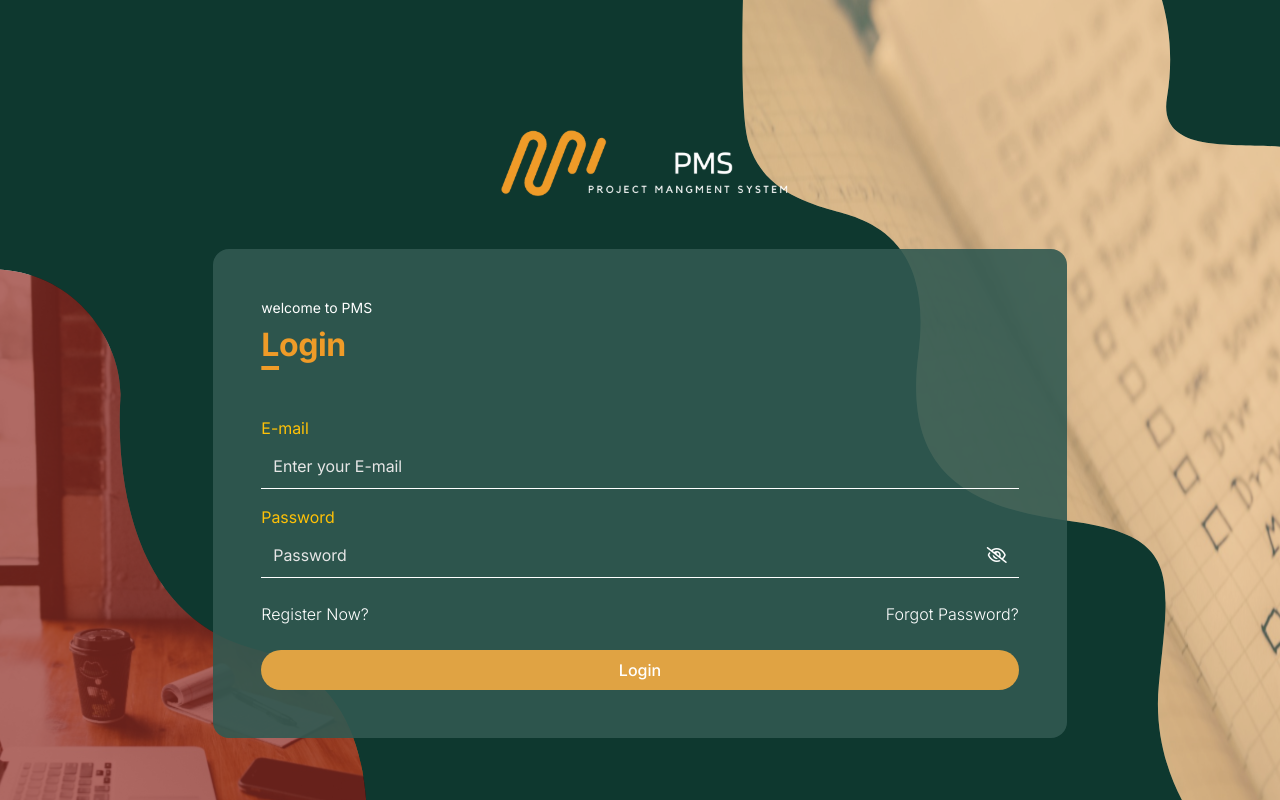
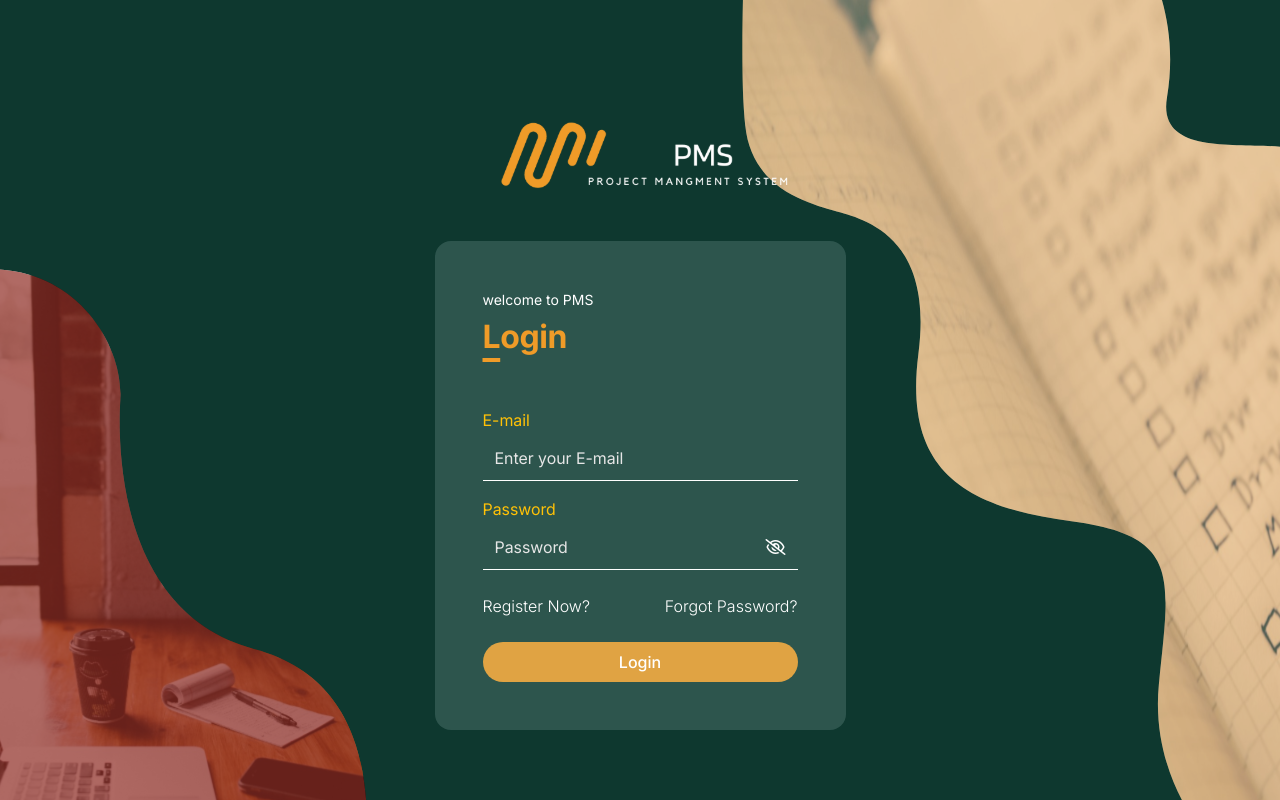
Before and after one commit to DevsquadEg/project-management-system, a React (Vite) app: page / in a window 1280 px wide. Built offline with nearby package versions, Linux system fonts and the light colour scheme.

Commit message:
fix auth layout ui

```diff
--- a/src/layouts/AuthLayout/AuthLayout.tsx
+++ b/src/layouts/AuthLayout/AuthLayout.tsx
@@ -4,12 +4,12 @@ export default function AuthLayout() {
     return (
         <>
             <div className="auth-container d-flex justify-content-center align-items-center w-100 vh-100 overflow-y-auto">
-                <div className="container-fluid">
+                <div className="container-fluid d-flex flex-column justify-content-center align-items-center ">
                     <div className="w-100 py-5 d-flex justify-content-center">
                         <img className="" src="/pmsLogo.svg" alt="pmslogo" />
                     </div>
-                    <div className="row justify-content-center align-items-center">
-                        <div className="col-md-10 col-lg-8 px-sm-4 px-md-5 p-5 auth-area rounded-4">
+                    <div className="justify-content-center align-items-center">
+                        <div className="px-sm-4 px-md-5 p-5 auth-area rounded-4 mb-3">
                             <Outlet />
                         </div>
                     </div>
```
